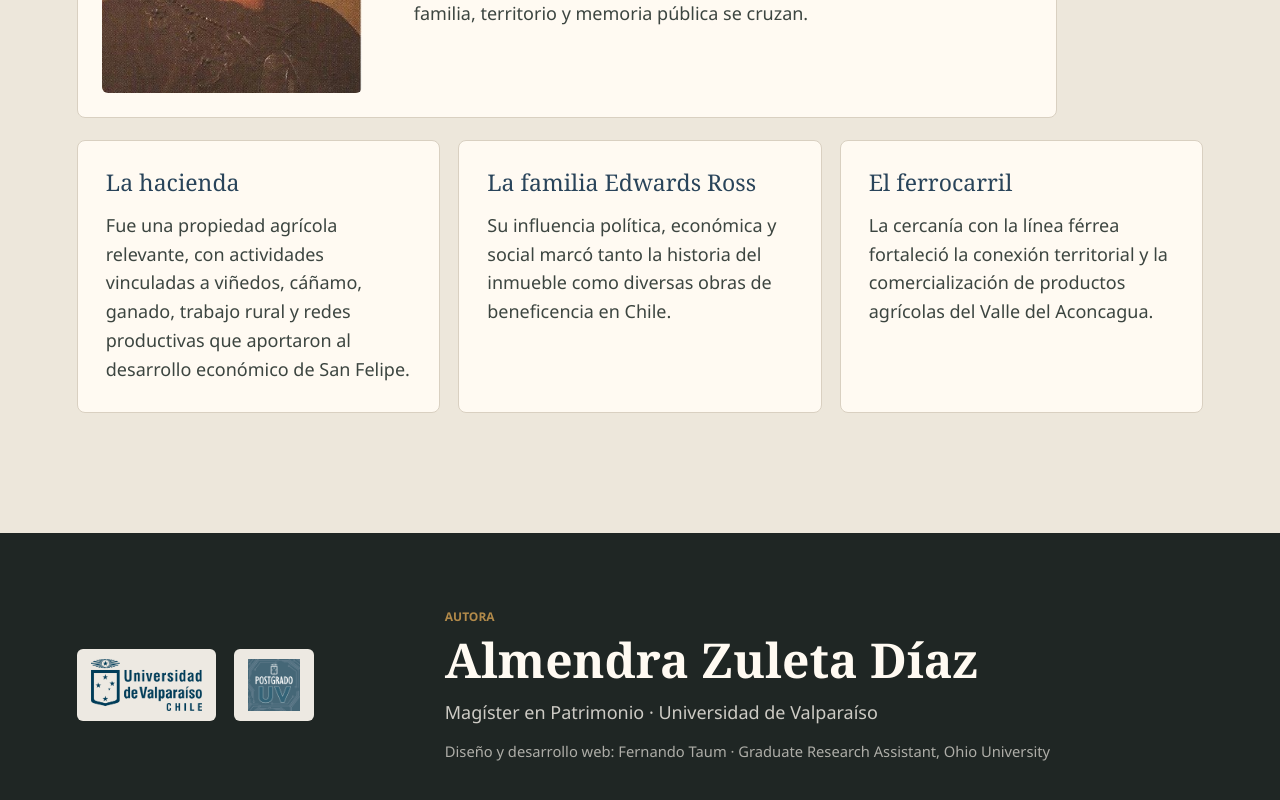
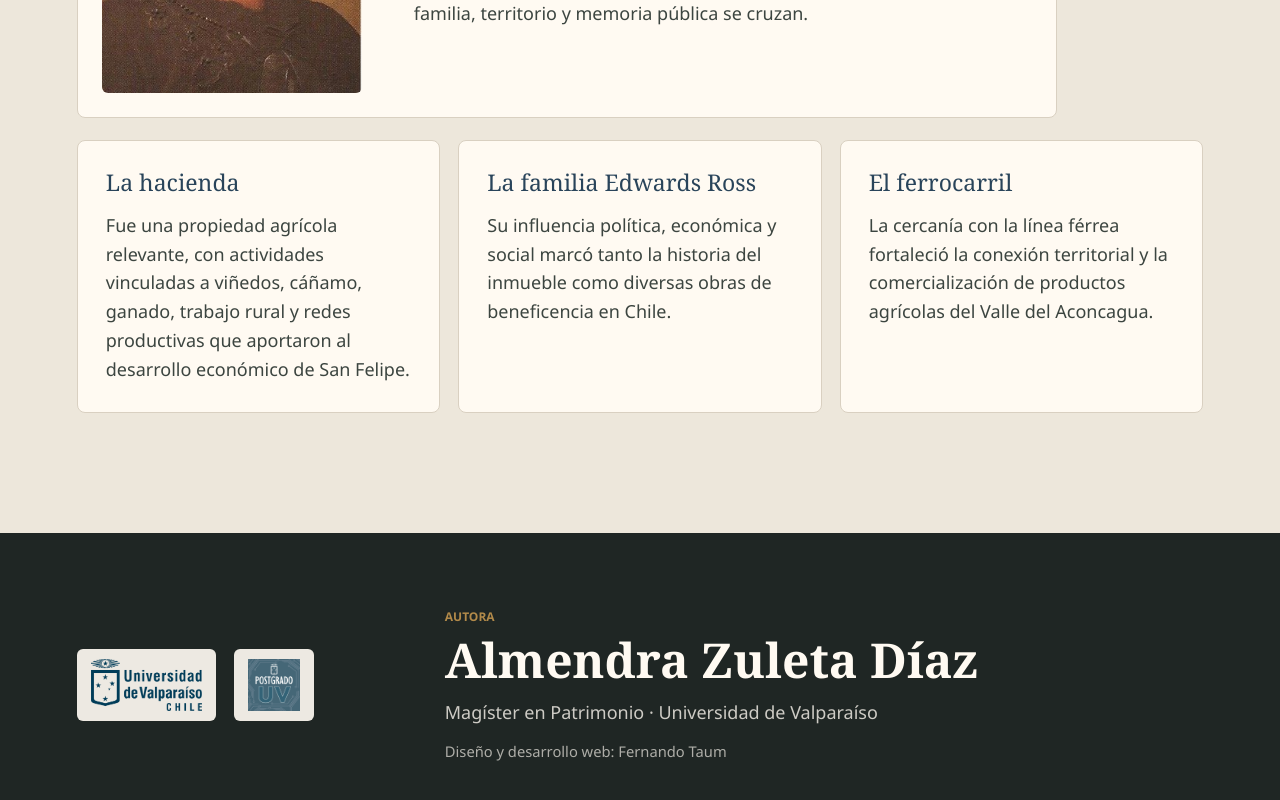
Before and after one commit to AlmeZuleta/AlmeZuleta.github.io, a Next.js app: page / in a window 1280 px wide. Shown: the part 7720-8520 px from the top of the page. Built offline with nearby package versions, Linux system fonts and the light colour scheme.

Commit message:
Simplify site design credit

```diff
--- a/app/page.tsx
+++ b/app/page.tsx
@@ -419,9 +419,7 @@ export default function Home() {
           <span className="label">Autora</span>
           <strong>Almendra Zuleta Díaz</strong>
           <p>Magíster en Patrimonio · Universidad de Valparaíso</p>
-          <p className="site-credit">
-            Diseño y desarrollo web: Fernando Taum · Graduate Research Assistant, Ohio University
-          </p>
+          <p className="site-credit">Diseño y desarrollo web: Fernando Taum</p>
         </div>
       </footer>
     </main>
--- a/index.html
+++ b/index.html
@@ -299,7 +299,7 @@
           <span class="label">Autora</span>
           <strong>Almendra Zuleta Díaz</strong>
           <p>Magíster en Patrimonio · Universidad de Valparaíso</p>
-          <p class="site-credit">Diseño y desarrollo web: Fernando Taum · Graduate Research Assistant, Ohio University</p>
+          <p class="site-credit">Diseño y desarrollo web: Fernando Taum</p>
         </div>
       </footer>
     </main>
```
Also changed, not shown: 1 other file (tests, documents, lock files or other folders).
